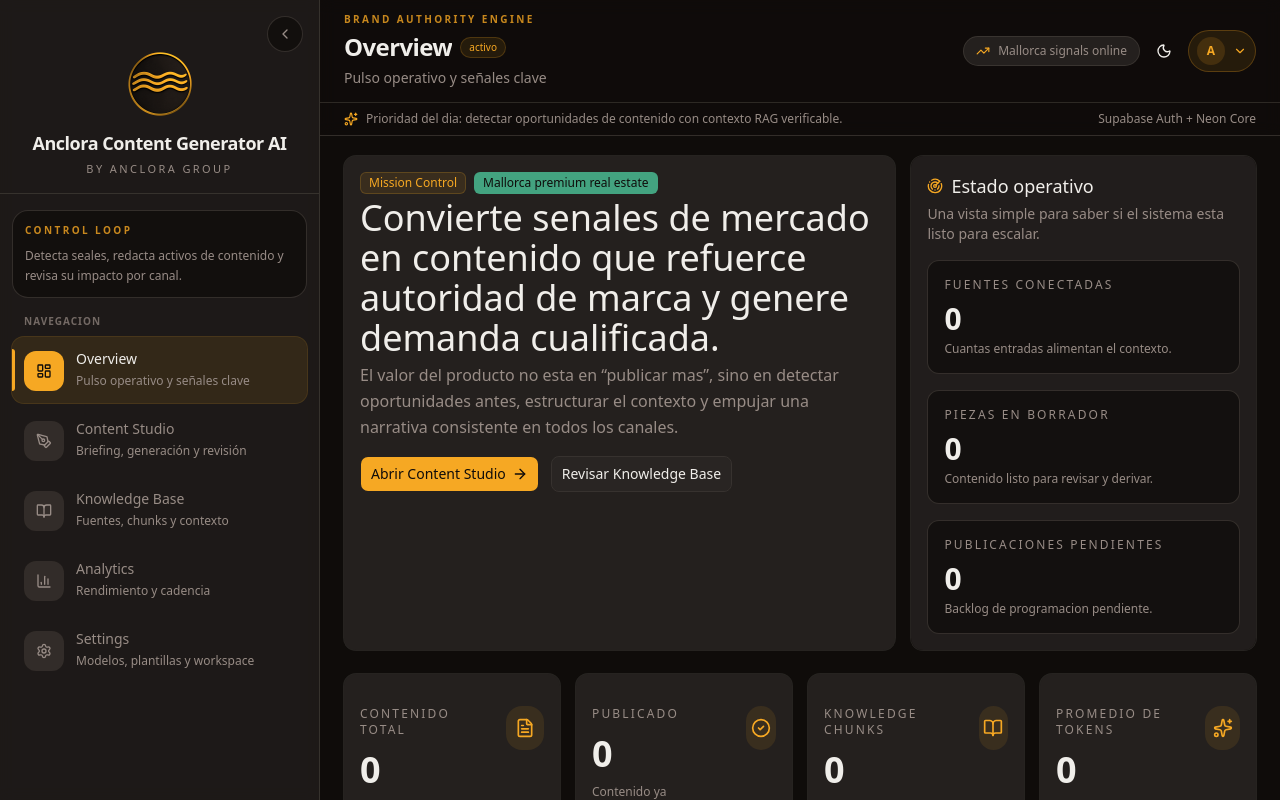
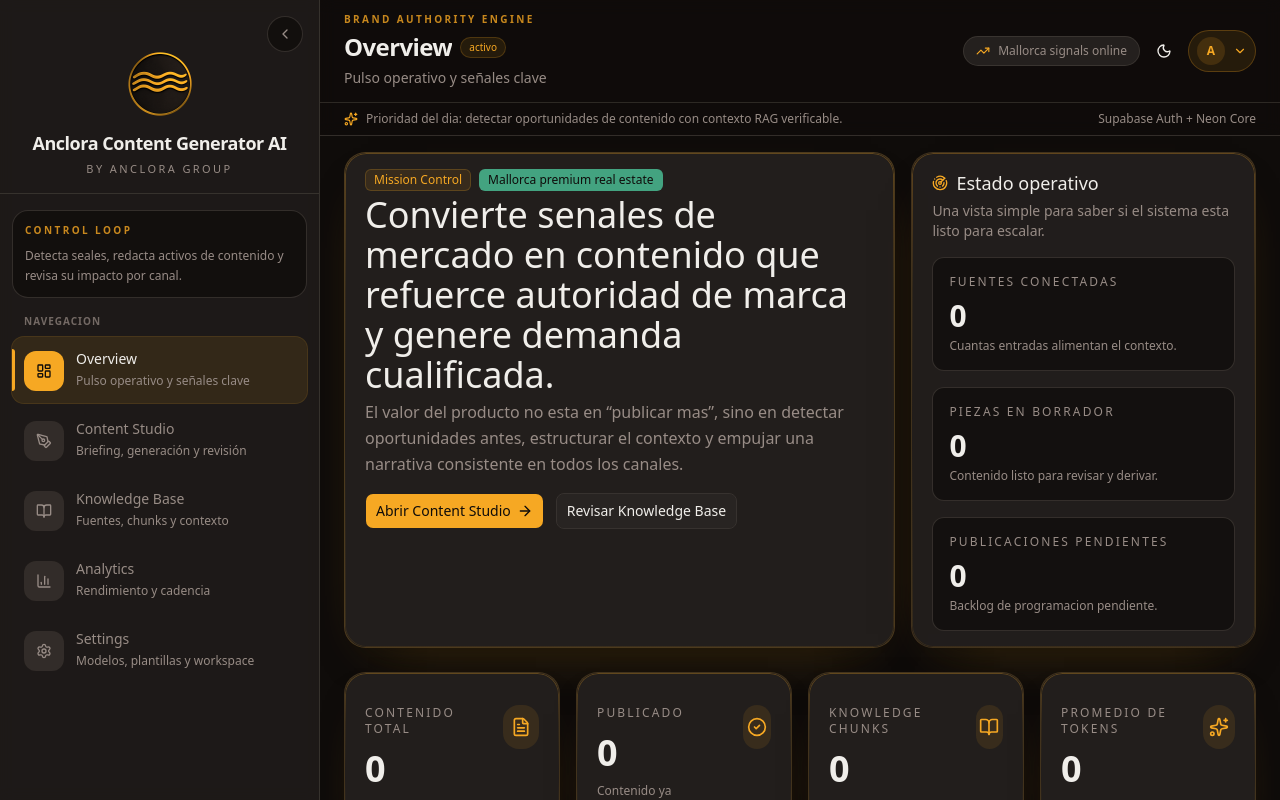
Before and after one commit to ToniIAPro73/anclora-content-generator-ai, a Next.js app: page /dashboard in a window 1280 px wide. Built offline with nearby package versions, Linux system fonts and the light colour scheme; no server answers.

Commit message:
feat: enhance card component styles and add surface card design

```diff
--- a/src/app/dashboard/studio/page.tsx
+++ b/src/app/dashboard/studio/page.tsx
@@ -263,7 +263,7 @@ export default function StudioPage() {
                 key={preset.label}
                 type="button"
                 onClick={() => applyPreset(index)}
-                className="w-full rounded-xl border border-border/70 bg-background/70 p-4 text-left transition-colors hover:border-primary/30 hover:bg-primary/5"
+                className="surface-card-inner w-full rounded-xl border bg-background/70 p-4 text-left transition-colors hover:border-primary/30 hover:bg-primary/5"
               >
                 <p className="font-medium text-foreground">{preset.label}</p>
                 <p className="mt-2 text-sm leading-relaxed text-muted-foreground">
@@ -355,7 +355,7 @@ export default function StudioPage() {
               "La pieza incluye una audiencia concreta y una siguiente accion clara.",
               "La consulta RAG refleja el dato o evento que justifica el contenido.",
             ].map((item) => (
-              <div key={item} className="flex items-start gap-3 rounded-xl border border-border/70 bg-muted/40 p-4">
+              <div key={item} className="surface-card-inner flex items-start gap-3 rounded-xl border bg-muted/40 p-4">
                 <CheckCircle2 className="mt-0.5 h-4 w-4 flex-shrink-0 text-primary" />
                 <p className="text-sm leading-relaxed text-muted-foreground">{item}</p>
               </div>
@@ -442,7 +442,7 @@ export default function StudioPage() {
                     "Especifica audiencia y objetivo para que el output no sea generico.",
                     "Guarda la pieza final como base para derivadas por canal.",
                   ].map((tip) => (
-                    <div key={tip} className="rounded-xl border border-border/70 bg-background/70 p-4 text-sm text-muted-foreground">
+                    <div key={tip} className="surface-card-inner rounded-xl border bg-background/70 p-4 text-sm text-muted-foreground">
                       {tip}
                     </div>
                   ))}
@@ -501,7 +501,7 @@ export default function StudioPage() {
                           : "Sin RAG",
                       },
                     ].map((item) => (
-                      <div key={item.label} className="rounded-xl border border-border/70 bg-background/70 p-4">
+                      <div key={item.label} className="surface-card-inner rounded-xl border bg-background/70 p-4">
                         <p className="text-xs uppercase tracking-[0.18em] text-muted-foreground">
                           {item.label}
                         </p>
@@ -510,7 +510,7 @@ export default function StudioPage() {
                     ))}
                   </div>
 
-                  <div className="rounded-xl border border-border/70 bg-muted/40 p-4">
+                  <div className="surface-card-inner rounded-xl border bg-muted/40 p-4">
                     <p className="text-xs uppercase tracking-[0.18em] text-muted-foreground">
                       Fuentes recuperadas
                     </p>
--- a/src/app/globals.css
+++ b/src/app/globals.css
@@ -167,3 +167,59 @@ html, body {
     transition-duration: 0.01ms !important;
   }
 }
+
+@layer components {
+  [data-slot="card"] {
+    transform: translate3d(0, -4px, 0);
+    box-shadow:
+      0 20px 44px -30px hsl(var(--primary) / 0.48),
+      0 28px 64px -42px rgb(0 0 0 / 0.88);
+  }
+
+  [data-slot="card"]::before {
+    content: "";
+    position: absolute;
+    inset: 0;
+    border-radius: inherit;
+    padding: 1px;
+    background:
+      linear-gradient(180deg,
+        hsl(var(--primary) / 0.32),
+        hsl(var(--primary) / 0.08) 28%,
+        transparent 56%,
+        hsl(var(--primary) / 0.12));
+    -webkit-mask:
+      linear-gradient(#000 0 0) content-box,
+      linear-gradient(#000 0 0);
+    -webkit-mask-composite: xor;
+    mask-composite: exclude;
+    pointer-events: none;
+    opacity: 0.95;
+  }
+
+  [data-slot="card"] [data-slot="card"] {
+    transform: translate3d(0, -2px, 0);
+    box-shadow:
+      0 14px 28px -22px hsl(var(--primary) / 0.24),
+      0 18px 36px -28px rgb(0 0 0 / 0.72);
+  }
+
+  [data-slot="card"] [data-slot="card"]::before {
+    background:
+      linear-gradient(180deg,
+        hsl(var(--primary) / 0.18),
+        hsl(var(--primary) / 0.06) 34%,
+        transparent 60%,
+        hsl(var(--primary) / 0.08));
+    opacity: 0.8;
+  }
+
+  .surface-card-inner {
+    position: relative;
+    transform: translate3d(0, -2px, 0);
+    border-color: hsl(var(--primary) / 0.14);
+    box-shadow:
+      0 12px 24px -18px hsl(var(--primary) / 0.2),
+      0 16px 30px -24px rgb(0 0 0 / 0.62);
+  }
+}
--- a/src/components/ui/card.tsx
+++ b/src/components/ui/card.tsx
@@ -12,7 +12,7 @@ function Card({
       data-slot="card"
       data-size={size}
       className={cn(
-        "group/card flex flex-col gap-4 overflow-hidden rounded-xl bg-card py-4 text-sm text-card-foreground ring-1 ring-foreground/10 has-data-[slot=card-footer]:pb-0 has-[>img:first-child]:pt-0 data-[size=sm]:gap-3 data-[size=sm]:py-3 data-[size=sm]:has-data-[slot=card-footer]:pb-0 *:[img:first-child]:rounded-t-xl *:[img:last-child]:rounded-b-xl",
+        "group/card relative isolate flex flex-col gap-4 overflow-hidden rounded-[1.35rem] border border-primary/15 bg-card/96 py-4 text-sm text-card-foreground shadow-[0_18px_38px_-24px_rgba(0,0,0,0.9),0_22px_54px_-36px_hsl(var(--primary)/0.5)] [transform:translate3d(0,-4px,0)] has-data-[slot=card-footer]:pb-0 has-[>img:first-child]:pt-0 data-[size=sm]:gap-3 data-[size=sm]:py-3 data-[size=sm]:has-data-[slot=card-footer]:pb-0 *:[img:first-child]:rounded-t-[1.35rem] *:[img:last-child]:rounded-b-[1.35rem]",
         className
       )}
       {...props}
@@ -25,7 +25,7 @@ function CardHeader({ className, ...props }: React.ComponentProps<"div">) {
     <div
       data-slot="card-header"
       className={cn(
-        "group/card-header @container/card-header grid auto-rows-min items-start gap-1 rounded-t-xl px-4 group-data-[size=sm]/card:px-3 has-data-[slot=card-action]:grid-cols-[1fr_auto] has-data-[slot=card-description]:grid-rows-[auto_auto] [.border-b]:pb-4 group-data-[size=sm]/card:[.border-b]:pb-3",
+        "group/card-header @container/card-header grid auto-rows-min items-start gap-1 rounded-t-[1.35rem] px-5 group-data-[size=sm]/card:px-4 has-data-[slot=card-action]:grid-cols-[1fr_auto] has-data-[slot=card-description]:grid-rows-[auto_auto] [.border-b]:pb-4 group-data-[size=sm]/card:[.border-b]:pb-3",
         className
       )}
       {...props}
@@ -73,7 +73,7 @@ function CardContent({ className, ...props }: React.ComponentProps<"div">) {
   return (
     <div
       data-slot="card-content"
-      className={cn("px-4 group-data-[size=sm]/card:px-3", className)}
+      className={cn("px-5 group-data-[size=sm]/card:px-4", className)}
       {...props}
     />
   )
@@ -84,7 +84,7 @@ function CardFooter({ className, ...props }: React.ComponentProps<"div">) {
     <div
       data-slot="card-footer"
       className={cn(
-        "flex items-center rounded-b-xl border-t bg-muted/50 p-4 group-data-[size=sm]/card:p-3",
+        "flex items-center rounded-b-[1.35rem] border-t bg-muted/35 p-5 group-data-[size=sm]/card:p-4",
         className
       )}
       {...props}
```
